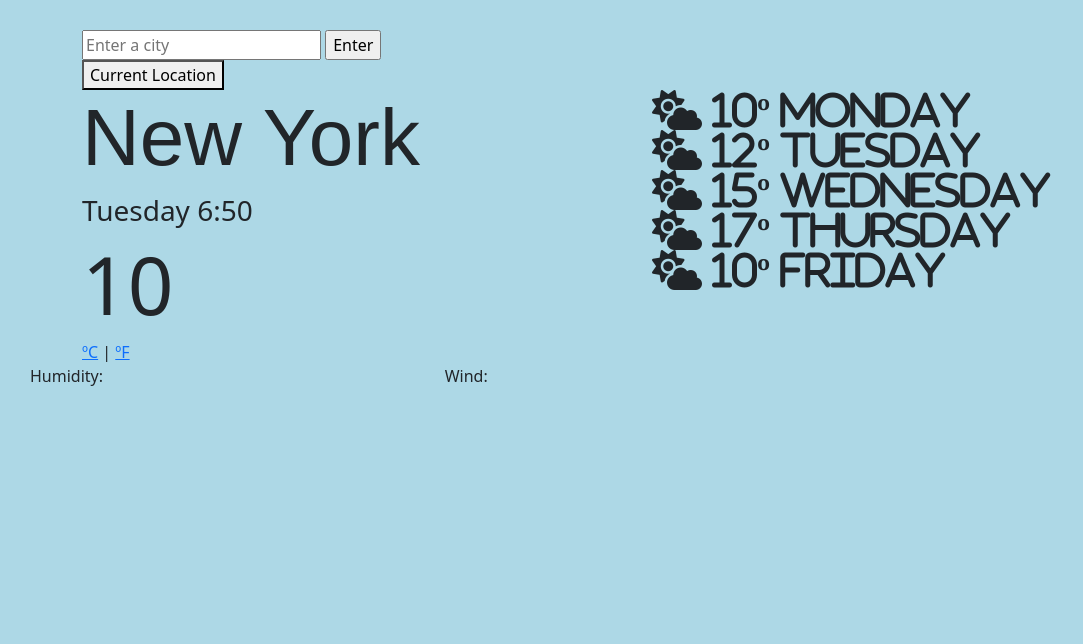
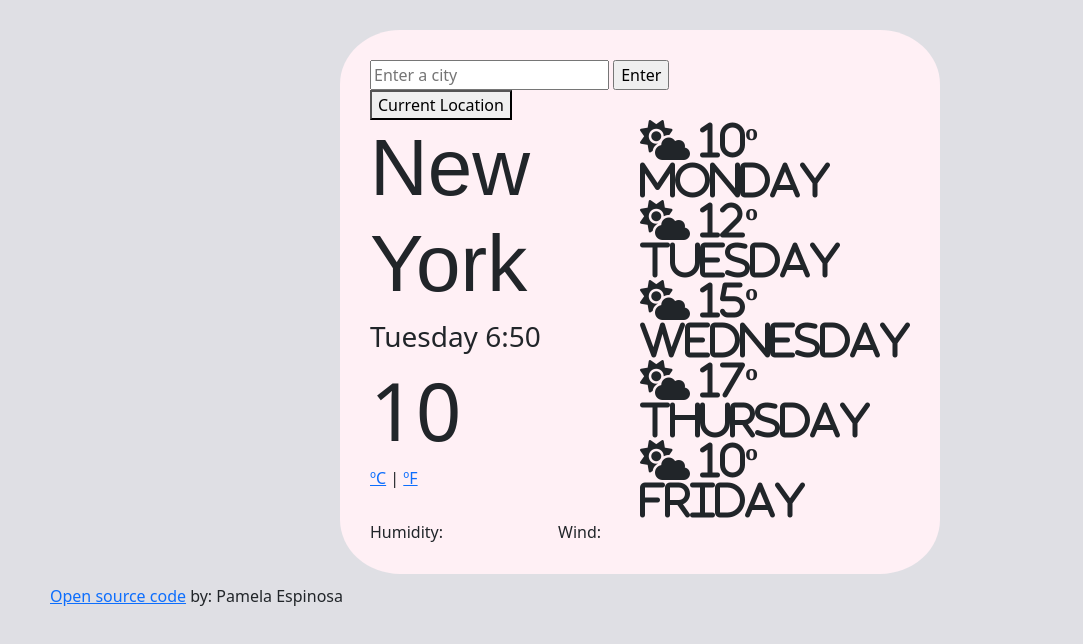
Before and after one commit to pamela828/weather-project, a plain HTML site: page index.html in a window 1280 px wide. Shown: the whole page, without its empty margins (0-1083 px from the left). Drawn offline with nearby package versions, Linux system fonts and the light colour scheme.

Commit message:
Added open source code

```diff
--- a/index.html
+++ b/index.html
@@ -77,8 +77,7 @@
 
         </div>
 
-    </div>
-    <div class="row">
+        <div class="row">
         <div class="col-4" id="humidity">
             Humidity:
         </div>
@@ -86,6 +85,10 @@
             Wind:
         </div>
     </div>
+    </div>
+        <div class="link-code">
+            <a  href="https://github.com/pamela828/weather-project/blob/394f1577d46799aa508daa9fe94e91b9b35ff626/index.html"> Open source code</a>  by: Pamela Espinosa
+        </div>
 
     <script src="script.js">
     </script>
--- a/style.css
+++ b/style.css
@@ -2,7 +2,7 @@
   display: block;
   margin: 10px;
   padding: 20px;
-  background-color: lightblue;
+  background-color: #dfdfe4;
 }
 
 h1 {
@@ -17,3 +17,16 @@
 .fa-cloud-sun {
   font-size: 40px;
 }
+
+.container {
+  background-color: lavenderblush;
+  max-width: 600px;
+  margin: 0 auto;
+  padding: 30px;
+  border: 1px;
+  border-radius: 10%;
+}
+
+.link-code {
+  margin: 10px 20px;
+}
```
